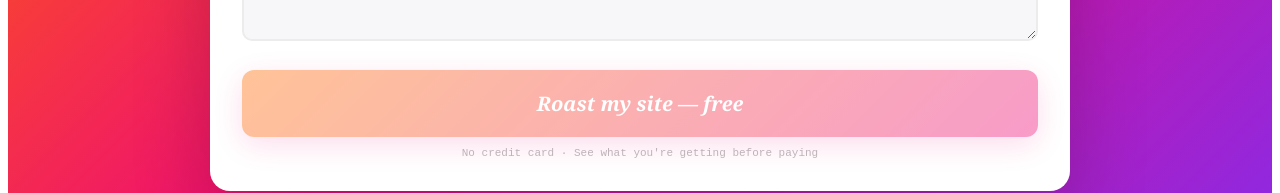
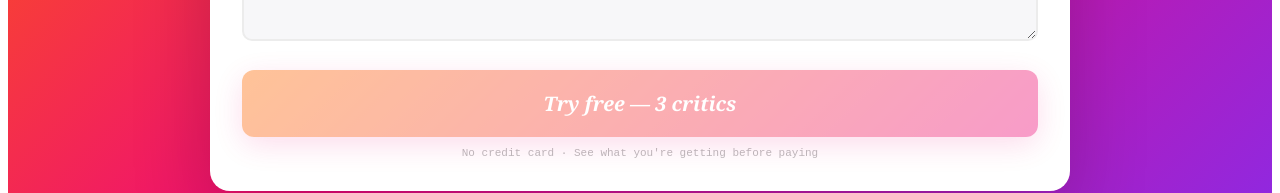
Before and after one commit to soruva/roast100, a Next.js app: page / in a window 1280 px wide. Shown: the part 472-665 px from the top of the page. Built offline with nearby package versions, Linux system fonts and the light colour scheme.

Commit message:
Update page.tsx

```diff
--- a/app/page.tsx
+++ b/app/page.tsx
@@ -502,7 +502,7 @@ Respond in JSON: {"fix_plan": "Prioritized fix plan with: 1) Top 3 critical fixe
                 boxShadow: "0 8px 30px rgba(238,9,121,0.35)",
               }}
             >
-              {previewLoading ? "Calling 3 critics..." : "Roast my site — free"}
+              {previewLoading ? "Calling 3 critics..." : "Try free — 3 critics"}
             </button>
             <p
               style={{
```
